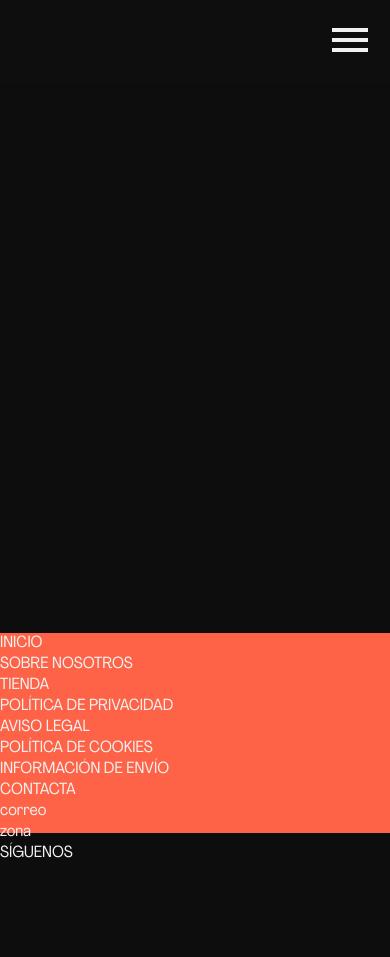
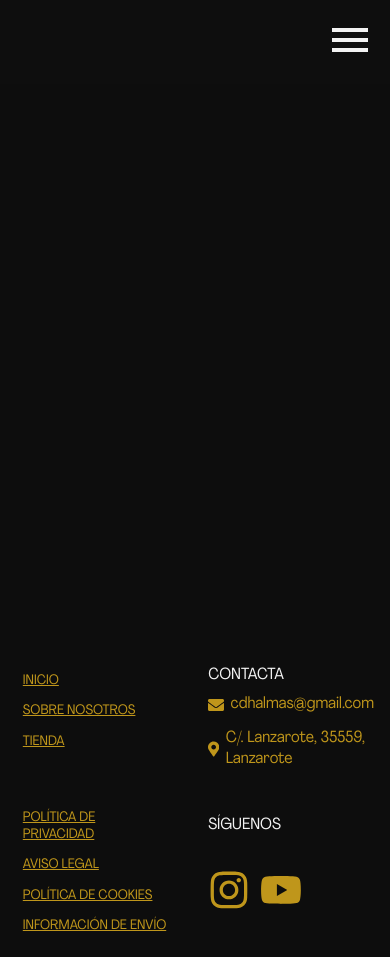
Before and after one commit to Webit-O/CDH-HALTEROFILIA-LZT, a React (Vite) app in the folder front/: page / in a window 390 px wide. Before the commit the page ends 864 px from the top, so only its background shows below. Built offline with nearby package versions, Linux system fonts and the light colour scheme.

Commit message:
mobile design done

```diff
--- a/front/src/components/NavbarFooter/NavbarFooter.css
+++ b/front/src/components/NavbarFooter/NavbarFooter.css
@@ -1,13 +1,73 @@
-@media (300px <= width < 900px) {
-    .prueba {
-        height: 200px;
-        background-color: tomato;
+@media (300px <= width < 870px) {
+    .navbar-footer {
+        display: grid;
+        grid-template-columns: 1fr 1fr;
+        grid-template-rows: auto auto;
+        min-height: calc(20em - 5vh);
+        padding-top: 1em;
+        color: var(--satin-sheen-gold);
+    }
+
+    li a {
+        text-decoration: underline;
+    }
+
+    .navbar-contact li a {
+        text-decoration: none;
+        display: flex;
+        align-items: center;
+    }
+
+    .navbar-home li,
+    .navbar-legit li {
+        padding: .5em;
+        font-size: calc(.8em + .2vw);
+    }
+
+    .navbar-home,
+    .navbar-legit,
+    .navbar-contact,
+    .navbar-social {
+        padding: 1em;
+    }
+
+    .navbar-legit {
+        grid-row: 2 / 3;
+    }
+
+    .navbar-contact span {
+        padding-left: .4em;
+    }
+
+    .navbar-social {
+        display: flex;
+        flex-wrap: wrap;
+        align-items: center;
+        column-gap: .6em;
+        h3 {
+            width: 100%;
+        }
+        li a {
+            font-size: calc(2.5em + .5vw);
+        }
+    }
+
+    .contact-map > a {
+        display: flex;
+        align-items: flex-start;
+        padding-top: .8em;
+    }
+
+    .navbar-contact__title,
+    .navbar-social__title {
+        color: var(--white-smoke);
+        padding-bottom: .5em;
     }
 }
 
 
-@media (width > 900px) {
-    .prueba {
+@media (width > 870px) {
+    .navbar-footer {
         height: 100px;
         background-color: teal;
     }
--- a/front/src/components/NavbarFooter/NavbarFooter.jsx
+++ b/front/src/components/NavbarFooter/NavbarFooter.jsx
@@ -1,11 +1,11 @@
 import React from 'react'
+import { FaInstagram, FaYoutube, FaEnvelope, FaMapMarkerAlt } from 'react-icons/fa'
 import './NavbarFooter.css'
 
 
 function NavbarFooter() {
   return (
-    <>
-     <div className='prueba'>
+    <div className='navbar-footer'>
         <ul className="navbar-home">
             <li><a href="#">INICIO</a></li>
             <li><a href="#">SOBRE NOSOTROS</a></li>
@@ -19,16 +19,15 @@ function NavbarFooter() {
         </ul>
         <ul className='navbar-contact'>
             <h3 className='navbar-contact__title'>CONTACTA</h3>
-            <li><a href="#">correo</a></li>
-            <li><a href="#">zona</a></li>
+            <li><a href="#"><FaEnvelope /><span>cdhalmas@gmail.com</span></a></li>
+            <li className='contact-map'><a href="#"><FaMapMarkerAlt /><span>C/. Lanzarote, 35559, Lanzarote</span></a></li>
         </ul>
         <ul className='navbar-social'>
             <h3 className='navbar-social__title'>SÍGUENOS</h3>
-            <li><a href="#"><i className="fab fa-instagram"></i></a></li>
-            <li><a href="#"><i className="fab fa-youtube"></i></a></li>
+            <li><a href="#"><FaInstagram /></a></li>
+            <li><a href="#"><FaYoutube /></a></li>
         </ul>
-      </div>
-    </>
+    </div>
   )
 }
 
```
